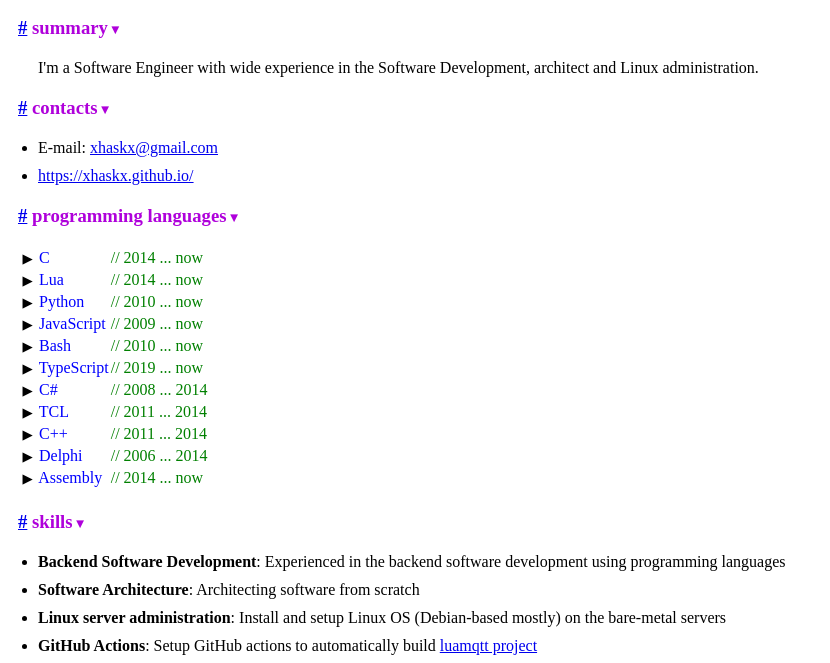
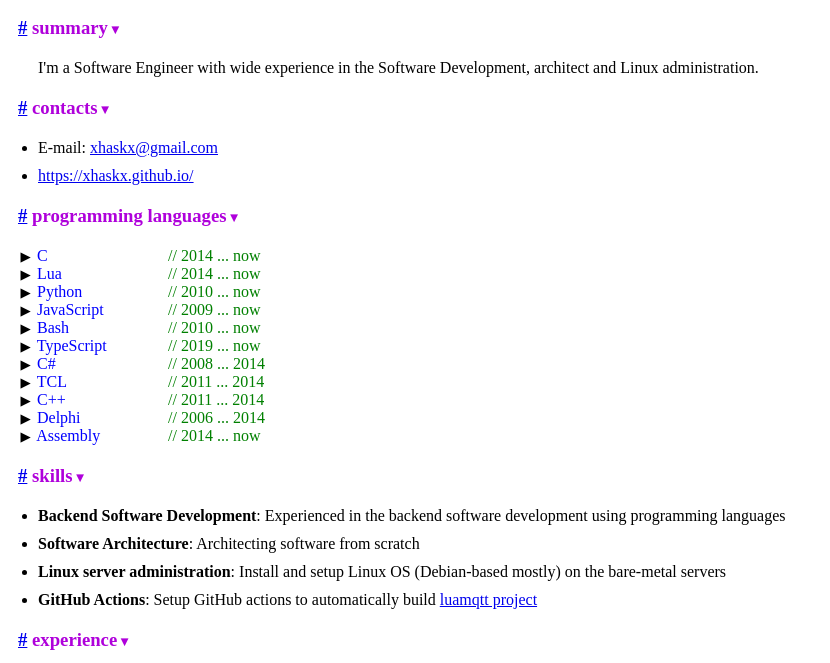
Before and after one commit to xHasKx/resume, a website: page template/index.ejs in a window 1280 px wide. Shown: the part 137-800 px from the top of the page, without its empty margins (0-830 px from the left). Drawn offline with nearby package versions, Linux system fonts and the light colour scheme; files that its build step writes are made by us from their sources; files whose address does not match are found by name; a web font is replaced by a local one.

Commit message:
flex layout instead of table

```diff
--- a/css/styles.css
+++ b/css/styles.css
@@ -22,29 +22,6 @@ h3 {
 ul {
 	padding-left: 20px;
 	margin: 0;
-	/* list-style: none; */
-}
-/* li::marker {
-	content: '⇒';
-} */
-/* ul li:before {
-	content: '⇒';
-	margin: 0 1em;
-	font: bolder;
-} */
-
-table, tbody, th, tr, td {
-	margin: 0;
-	padding: 0;
-}
-
-td.row-2 {
-	margin-left: 40px;
-}
-
-.container-left-right {
-	display: flex;
-	justify-content: space-between;
 }
 
 .indentation {
@@ -89,3 +66,17 @@ td.row-2 {
 .toggle-label {
 	cursor: pointer;
 }
+
+.flex-column {
+	display: flex;
+	flex-direction: column;
+}
+
+.flex-row {
+	display: flex;
+	flex-direction: row;
+}
+
+.prog-lang-title {
+	min-width: 150px;
+}
--- a/template/index.ejs
+++ b/template/index.ejs
@@ -48,33 +48,30 @@
 			</span>
 		</h3>
 		<div id="prog-lang-content">
-			<!-- Yes, I know that tabular layout is not modern but it's effective in my case and actually I'm mostly a backend developer -->
-			<table>
+			<div class="flex-column">
 				<% for (const i in programming_languages) {
 					const item = programming_languages[i];
 					%>
-					<tr>
-						<td>
-							<label class="toggle-label" for="prog-lang-<%= i %>-toggle">
-								<button id="prog-lang-<%= i %>-toggle" class="toggle" data-toggle="prog-lang-<%= i %>-content"></button>
-								<span class="const"><%= item.title %></span>
-							</label>
-						</td>
-						<td class="row-2">
-							<label class="toggle-label" for="prog-lang-<%= i %>-toggle">
-								<span class="comment">// <%= item.experience %></span>
-							</label>
-						</td>
-					</tr>
-					<tr>
-						<td id="prog-lang-<%= i %>-content" colspan="2">
+					<div class="flex-column">
+						<label class="toggle-label" for="prog-lang-<%= i %>-toggle">
+							<div class="flex-row">
+								<div class="prog-lang-title">
+									<button id="prog-lang-<%= i %>-toggle" class="toggle" data-toggle="prog-lang-<%= i %>-content"></button>
+									<span class="const"><%= item.title %></span>
+								</div>
+								<div>
+									<span class="comment">// <%= item.experience %></span>
+								</div>
+							</div>
+						</label>
+						<div id="prog-lang-<%= i %>-content">
 							<p class="indentation">
 								projects where lang is used......
 							</p>
-						</td>
-					</tr>
+						</div>
+					</div>
 				<% } %>
-			</table>
+			</div>
 		</div>
 
 		<h3 id="skills">
```
Also changed, not shown: index.html.
